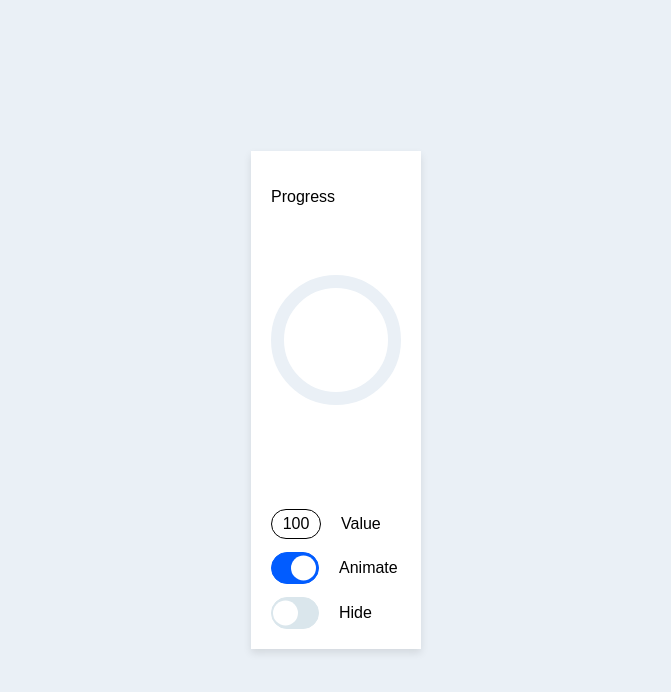
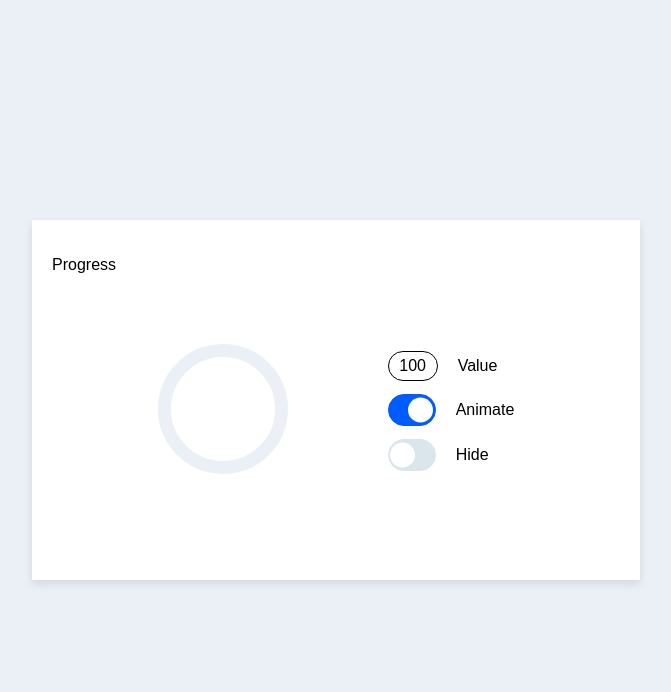
Before and after one commit to jdoroshina/progress, a website: page index.html in a window 1280 px wide. Shown: the whole page, without its empty margins (304-975 px from the left). Drawn offline with Linux system fonts and the light colour scheme; files whose address does not match are found by name.

Commit message:
feat: add media queries

```diff
--- a/style.css
+++ b/style.css
@@ -144,5 +144,22 @@ main {
   left: 18px;
 }
 
+/* Portrait */
+@media (orientation: portrait) {
+  .progress {
+      width: 320px;
+      height: 568px;
+  }
+}
+
+/* Landscape */
+@media (orientation: landscape) {
+  .progress {
+      width: 568px;
+      height: 320px;
+  }
+
+  .progress__visual-container {
+    flex-direction: row;
 }
 }
```
